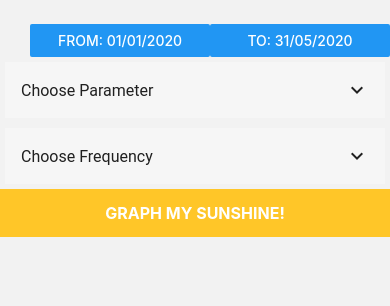
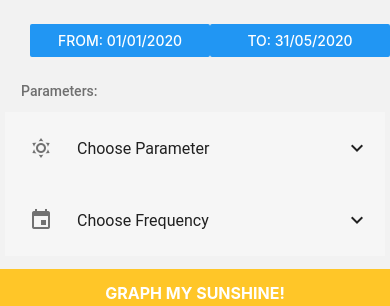
Before and after one commit to ryPattillo/Sunshine, a React Native app: screen / in a window 390 px wide. Shown: the part 170-476 px from the top of the page. Built offline with nearby package versions, Linux system fonts and the light colour scheme.

Commit message:
Made it so the dropdowns shrink after selection. Added icons to the dropdowns.

```diff
--- a/App.js
+++ b/App.js
@@ -37,10 +37,15 @@ const HomeScreen = ({navigation,route}) => {
   const [freq, setFreq] = useState("Choose Frequency"); // Frequency
   const [showStartPicker, setShowStartPicker] = useState(false);
   const [showEndPicker, setShowEndPicker] = useState(false);
+  const [expandedParam, setExpandedParam] = useState(false);
+  const [expandedFreq, setExpandedFreq] = useState(false);
   var names={"CLRSKY_SFC_SW_DWN":"Clear Sky Surface Shortwave Downward Irradiance","Choose Parameter":"Choose Parameter","ALLSKY_SFC_SW_DWN":"All Sky Surface Shortwave Downward Irradiance"}
 
   var latitude = coordinates["latitude"]
   var longitude = coordinates["longitude"]
+
+  const handleParamPress = () => setExpandedParam(!expandedParam);
+  const handleFreqPress = () => setExpandedFreq(!expandedFreq);
 
   return (
 
@@ -113,37 +118,40 @@ const HomeScreen = ({navigation,route}) => {
             />
            )}
         </View>
-
       </View>
 
       <View style={styles.dropDownContainer}>
-          <List.AccordionGroup>
-            <List.Accordion title={names[parameter]} id="1">
+        <List.Section title="Parameters:">
+          <List.Accordion title={names[parameter]}
+            expanded={expandedParam}
+            left={props => <List.Icon {...props} icon="weather-sunny" />}
+            onPress={handleParamPress}>
             <List.Item
             title={names["CLRSKY_SFC_SW_DWN"]}
-              onPress = {() => {setParameter("CLRSKY_SFC_SW_DWN") }} />
+            onPress = {() => {setParameter("CLRSKY_SFC_SW_DWN");
+                              setExpandedParam(false)}} />
             <List.Item
             title={names["ALLSKY_SFC_SW_DWN"]}
-              onPress = {() => {setParameter("ALLSKY_SFC_SW_DWN") }} />
+            onPress = {() => {setParameter("ALLSKY_SFC_SW_DWN");
+                              setExpandedParam(false)}} />
           </List.Accordion>
-          </List.AccordionGroup>
-        </View>
 
-
-         <View style={styles.dropDownContainer}>
-          <List.AccordionGroup>
-            <List.Accordion title={freq} id="1">
+          <List.Accordion
+            title={freq}
+            left={props => <List.Icon {...props} icon="calendar" />}
+            expanded={expandedFreq}
+            onPress={handleFreqPress}>
             <List.Item
             title="daily"
-              onPress = {() => {setFreq("daily") }} />
+            onPress = {() => {setExpandedFreq(false); setFreq("daily") }} />
             <List.Item
             title="weekly"
-              onPress = {() => {setFreq("weekly") }} />
+            onPress = {() => {setExpandedFreq(false); setFreq("weekly") }} />
             <List.Item
             title="monthly"
-              onPress = {() => {setFreq("monthly") }} />
+            onPress = {() => {setExpandedFreq(false); setFreq("monthly") }} />
           </List.Accordion>
-          </List.AccordionGroup>
+        </List.Section>
       </View>
 
       <SunButton
--- a/src/Visualization.js
+++ b/src/Visualization.js
@@ -61,7 +61,6 @@ const CustomTooltip = (props) => {
         borderRadius:5,
         padding:2,
         fontWeight: 'bold',
-
       }}>
         <Text style = {{
           color: "white",
--- a/src/stylesheet.js
+++ b/src/stylesheet.js
@@ -59,7 +59,7 @@ export const styles = StyleSheet.create({
         flex:1,
         borderColor:"#007AFF",
 
-        height:Dimensions.get('window').height/11,
+        height:Dimensions.get('window').height/20,
         width:Dimensions.get('window').width,
         paddingTop: 10,
         paddingLeft:30,
```
Lines whose indentation alone changed are shown as unchanged.
